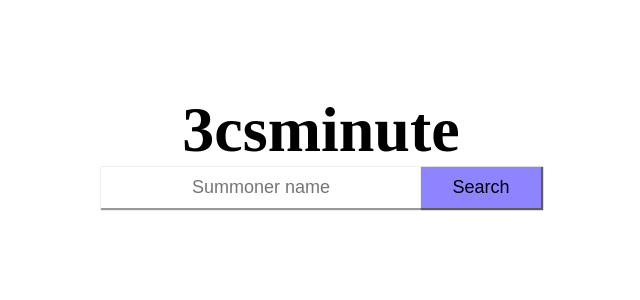
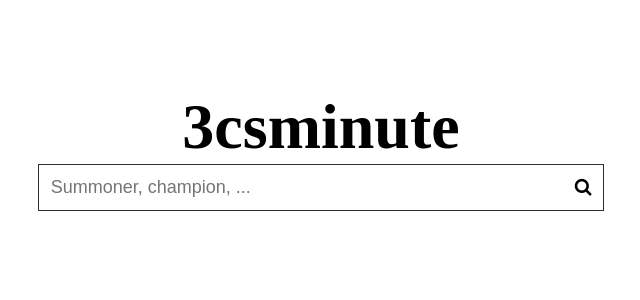
Before and after one commit to vgalloy/riot-website-angular, an Angular app: page / in a window 1280 px wide. Shown: the top 300 px of the page, without its empty margins (319-959 px from the left). Built offline with nearby package versions, Linux system fonts and the light colour scheme.

Commit message:
[ NEW ] : Change css

```diff
--- a/package.json
+++ b/package.json
@@ -23,6 +23,7 @@
     "@angular/platform-browser-dynamic": "~4.0.0",
     "@angular/router": "~4.0.0",
     "core-js": "^2.4.1",
+    "font-awesome": "^4.7.0",
     "rxjs": "^5.0.1",
     "ts-helpers": "^1.1.1",
     "zone.js": "^0.8.4"
--- a/src/app/game-list/game-list.component.ts
+++ b/src/app/game-list/game-list.component.ts
@@ -1,7 +1,6 @@
 import {Component, OnInit, Input} from "@angular/core";
 import {LastGame} from "../model/last-game.model";
-import {Region} from "../model/region.model";
-import {ActivatedRoute, Router, Params} from "@angular/router";
+import {ActivatedRoute, Params} from "@angular/router";
 import {GameService} from "../service/game.service";
 import {SummonerService} from "../service/summoner.service";
 
@@ -19,7 +18,6 @@ export class GameListComponent implements OnInit {
 
   constructor(private route:ActivatedRoute,
               private gameService:GameService,
-              private router:Router,
               private summonerService:SummonerService) {
 
   }
--- a/src/app/game-summary/game-summary.component.css
+++ b/src/app/game-summary/game-summary.component.css
@@ -28,7 +28,6 @@
 
 .badge-data {
     font-size: 15px;
-    /*color: black;*/
 }
 
 .badge-details {
--- a/src/app/landing-page/landing-page.component.css
+++ b/src/app/landing-page/landing-page.component.css
@@ -13,23 +13,19 @@ h1 {
 }
 
 .center {
-    margin: auto;
+
 }
 
 .search {
-    margin: auto;
-
-    box-shadow: 1px 1px 1px 1px rgba(0, 0, 0, 0.4);
-    font-size: 0;
+    border: 1px solid #303030;
 }
 
 .search input {
-    width: 300px;
+    width: 500px;
 
     font-size: 18px;
-    padding: 10px;
+    padding: 12px;
     border: none;
-    text-align: center;
 }
 
 .search input:focus {
@@ -42,18 +38,11 @@ h1 {
 }
 
 .search button {
-    width: 120px;
-
     font-size: 18px;
-    padding: 10px;
+    padding: 12px;
     border: none;
-    background-color: #8e84ff;
-    box-shadow: 1px 1px 1px 1px rgba(0, 0, 0, 0.4);
+    background-color: transparent;
     text-align: center;
-}
-
-.search button:hover {
-    background-color: #7472e3;
 }
 
 .search button:active {
--- a/src/app/landing-page/landing-page.component.html
+++ b/src/app/landing-page/landing-page.component.html
@@ -2,8 +2,8 @@
     <div class="center">
         <h1>3csminute</h1>
         <div class="search">
-            <input (keyup)="onKey($event)" [(ngModel)]="searchText" placeholder="Summoner name"/>
-            <button (click)="find()">Search</button>
+            <input (keyup)="onKey($event)" [(ngModel)]="searchText" placeholder="Summoner, champion, ..."/>
+            <button (click)="find()"><i class="fa fa-search"></i></button>
         </div>
     </div>
 </div>
```
Also changed, not shown: .angular-cli.json.
